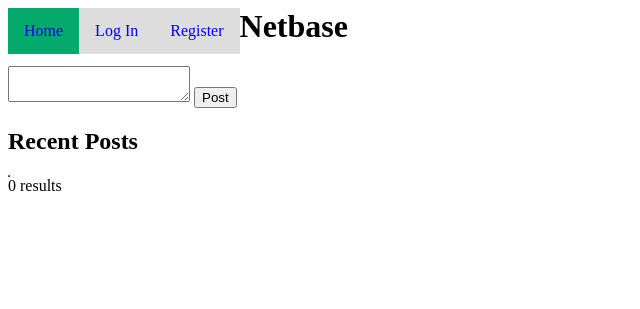
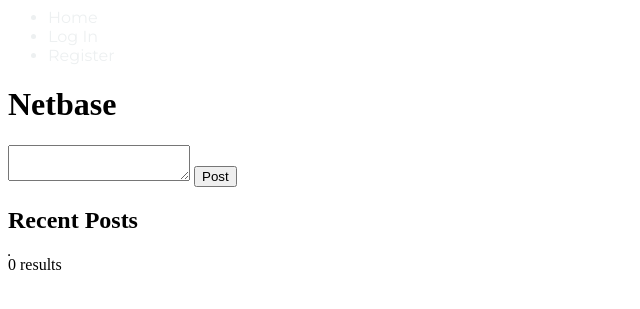
Before and after one commit to Merplop/netbase, a PHP site: page /?cpost=1 in a window 1280 px wide. Shown: the top 309 px of the page, without its empty margins (0-640 px from the left). Run offline with PHP 8.4, Linux system fonts and the light colour scheme; data that the repository does not hold is empty.

Commit message:
Update style.css

```diff
--- a/style.css
+++ b/style.css
@@ -1,27 +1,23 @@
-ul {
-	list-style-type: none;
+@import url('https://fonts.googleapis.com/css2?family=Montserrat&display=swap');
+
+{
+	box-sizing: border-box;
 	margin: 0;
 	padding: 0;
+	background-color: #24252A;
 }
 
-li {
-	display: inline;
-	float: left;
-}
-
-li a {
-	display: block;
-	padding: 8px;
-	background-color: #dddddd;
-	text-align: center;
-	padding: 14px 16px;
+li, a, button {
+	font-family: "Montserrat", sans-serif;
+	font-weight: 400;
+	font-size: 16px;
+	color: #edf0f1;
 	text-decoration: none;
 }
 
-li a:hover {
-	background-color: #111;
+header {
+	display: flex;
+	justify-content: space-between;
+	align-items: center;
+	padding: 30px 10%;
 }
-
-.active {
-	background-color: #04AA6D;
-}
```
